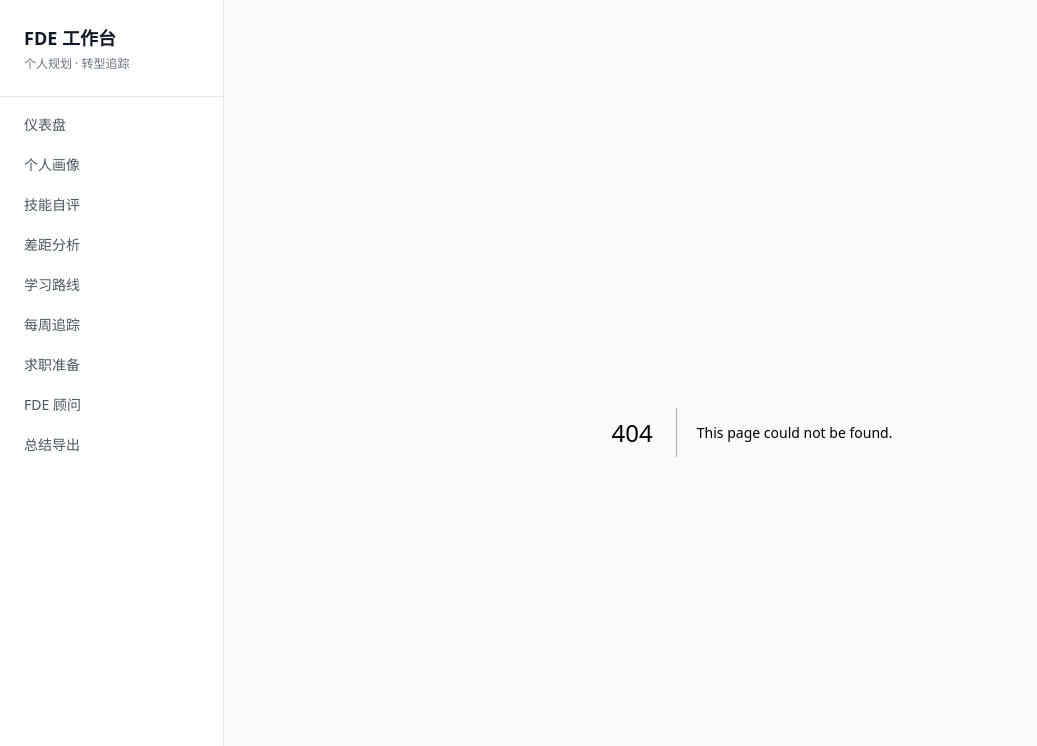
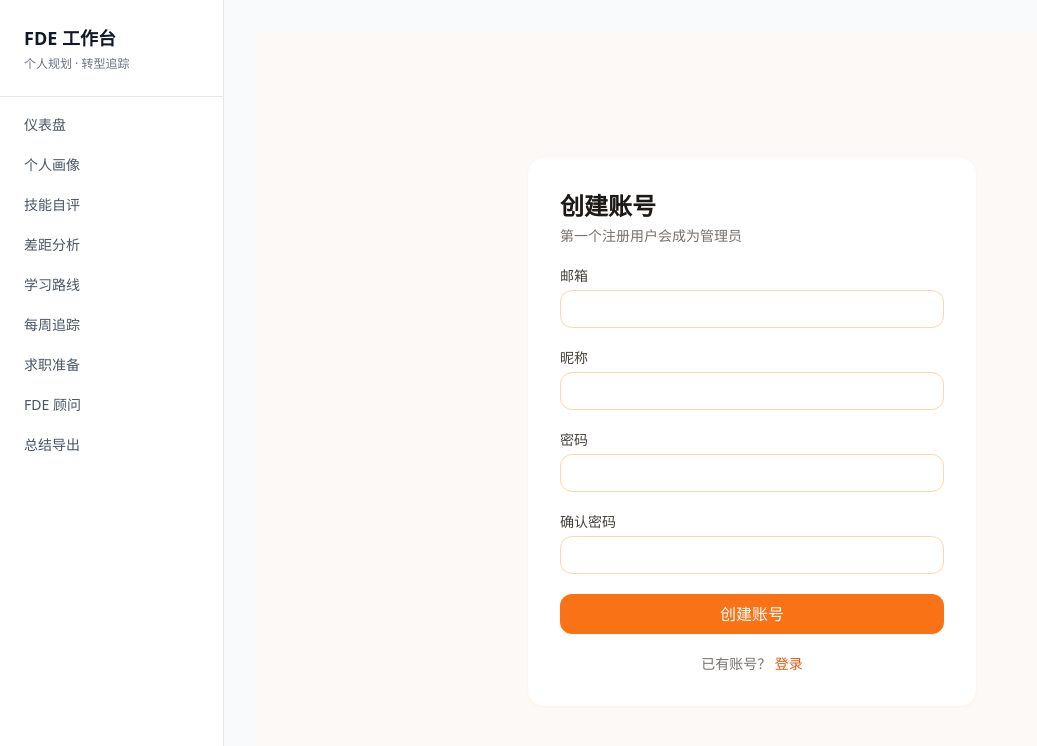
Before and after one commit to hswzhigao/fde-career-planner, a Next.js app: page /register in a window 1280 px wide. Before the commit this address had no page. Shown: the top 746 px of the page, without its empty margins (0-1037 px from the left). Built offline with nearby package versions, Linux system fonts and the light colour scheme.

Commit message:
feat: add login and registration pages

```diff
--- /dev/null
+++ b/src/app/login/page.tsx
@@ -0,0 +1,94 @@
+"use client";
+
+import { FormEvent, useState } from "react";
+import Link from "next/link";
+import { useRouter, useSearchParams } from "next/navigation";
+
+export default function LoginPage() {
+  const router = useRouter();
+  const searchParams = useSearchParams();
+  const [email, setEmail] = useState("");
+  const [password, setPassword] = useState("");
+  const [error, setError] = useState("");
+  const [loading, setLoading] = useState(false);
+
+  async function submit(e: FormEvent) {
+    e.preventDefault();
+    setLoading(true);
+    setError("");
+
+    const res = await fetch("/api/auth/login", {
+      method: "POST",
+      headers: { "Content-Type": "application/json" },
+      body: JSON.stringify({ email, password }),
+    });
+    const data = await res.json();
+
+    setLoading(false);
+    if (!res.ok) {
+      setError(data.error || "登录失败");
+      return;
+    }
+
+    router.push(searchParams.get("next") || "/");
+    router.refresh();
+  }
+
+  return (
+    <main className="flex min-h-screen items-center justify-center bg-orange-50/40 p-6">
+      <form
+        onSubmit={submit}
+        className="w-full max-w-md space-y-5 rounded-2xl bg-white p-8 shadow-sm shadow-orange-100/50"
+      >
+        <div>
+          <h1 className="text-2xl font-bold text-stone-900">登录 FDE 工作台</h1>
+          <p className="mt-1 text-sm text-stone-500">继续你的转型规划</p>
+        </div>
+
+        {error && (
+          <p className="rounded-xl bg-red-50 px-3 py-2 text-sm text-red-600">
+            {error}
+          </p>
+        )}
+
+        <label className="block text-sm font-medium text-stone-700">
+          邮箱
+          <input
+            className="mt-1 w-full rounded-xl border border-orange-200 px-3 py-2 focus:border-orange-400 focus:outline-none focus:ring-2 focus:ring-orange-200"
+            value={email}
+            onChange={(e) => setEmail(e.target.value)}
+            type="email"
+            autoComplete="email"
+            required
+          />
+        </label>
+
+        <label className="block text-sm font-medium text-stone-700">
+          密码
+          <input
+            className="mt-1 w-full rounded-xl border border-orange-200 px-3 py-2 focus:border-orange-400 focus:outline-none focus:ring-2 focus:ring-orange-200"
+            value={password}
+            onChange={(e) => setPassword(e.target.value)}
+            type="password"
+            autoComplete="current-password"
+            required
+          />
+        </label>
+
+        <button
+          disabled={loading}
+          className="w-full rounded-xl bg-orange-500 px-4 py-2 font-medium text-white hover:bg-orange-600 disabled:opacity-50"
+        >
+          {loading ? "登录中…" : "登录"}
+        </button>
+
+        <p className="text-center text-sm text-stone-500">
+          没有账号？{" "}
+          <Link className="text-orange-600 hover:underline" href="/register">
+            注册
+          </Link>
+        </p>
+      </form>
+    </main>
+  );
+}
--- /dev/null
+++ b/src/app/register/page.tsx
@@ -0,0 +1,133 @@
+"use client";
+
+import { FormEvent, useState } from "react";
+import Link from "next/link";
+import { useRouter } from "next/navigation";
+
+type RegisterForm = {
+  email: string;
+  nickname: string;
+  password: string;
+  confirmPassword: string;
+};
+
+export default function RegisterPage() {
+  const router = useRouter();
+  const [form, setForm] = useState<RegisterForm>({
+    email: "",
+    nickname: "",
+    password: "",
+    confirmPassword: "",
+  });
+  const [error, setError] = useState("");
+  const [loading, setLoading] = useState(false);
+
+  function update(key: keyof RegisterForm, value: string) {
+    setForm((current) => ({ ...current, [key]: value }));
+  }
+
+  async function submit(e: FormEvent) {
+    e.preventDefault();
+    setLoading(true);
+    setError("");
+
+    const res = await fetch("/api/auth/register", {
+      method: "POST",
+      headers: { "Content-Type": "application/json" },
+      body: JSON.stringify(form),
+    });
+    const data = await res.json();
+
+    setLoading(false);
+    if (!res.ok) {
+      setError(data.error || "注册失败");
+      return;
+    }
+
+    router.push("/");
+    router.refresh();
+  }
+
+  return (
+    <main className="flex min-h-screen items-center justify-center bg-orange-50/40 p-6">
+      <form
+        onSubmit={submit}
+        className="w-full max-w-md space-y-5 rounded-2xl bg-white p-8 shadow-sm shadow-orange-100/50"
+      >
+        <div>
+          <h1 className="text-2xl font-bold text-stone-900">创建账号</h1>
+          <p className="mt-1 text-sm text-stone-500">第一个注册用户会成为管理员</p>
+        </div>
+
+        {error && (
+          <p className="rounded-xl bg-red-50 px-3 py-2 text-sm text-red-600">
+            {error}
+          </p>
+        )}
+
+        <label className="block text-sm font-medium text-stone-700">
+          邮箱
+          <input
+            className="mt-1 w-full rounded-xl border border-orange-200 px-3 py-2 focus:border-orange-400 focus:outline-none focus:ring-2 focus:ring-orange-200"
+            value={form.email}
+            onChange={(e) => update("email", e.target.value)}
+            type="email"
+            autoComplete="email"
+            required
+          />
+        </label>
+
+        <label className="block text-sm font-medium text-stone-700">
+          昵称
+          <input
+            className="mt-1 w-full rounded-xl border border-orange-200 px-3 py-2 focus:border-orange-400 focus:outline-none focus:ring-2 focus:ring-orange-200"
+            value={form.nickname}
+            onChange={(e) => update("nickname", e.target.value)}
+            type="text"
+            autoComplete="nickname"
+          />
+        </label>
+
+        <label className="block text-sm font-medium text-stone-700">
+          密码
+          <input
+            className="mt-1 w-full rounded-xl border border-orange-200 px-3 py-2 focus:border-orange-400 focus:outline-none focus:ring-2 focus:ring-orange-200"
+            value={form.password}
+            onChange={(e) => update("password", e.target.value)}
+            type="password"
+            autoComplete="new-password"
+            minLength={8}
+            required
+          />
+        </label>
+
+        <label className="block text-sm font-medium text-stone-700">
+          确认密码
+          <input
+            className="mt-1 w-full rounded-xl border border-orange-200 px-3 py-2 focus:border-orange-400 focus:outline-none focus:ring-2 focus:ring-orange-200"
+            value={form.confirmPassword}
+            onChange={(e) => update("confirmPassword", e.target.value)}
+            type="password"
+            autoComplete="new-password"
+            minLength={8}
+            required
+          />
+        </label>
+
+        <button
+          disabled={loading}
+          className="w-full rounded-xl bg-orange-500 px-4 py-2 font-medium text-white hover:bg-orange-600 disabled:opacity-50"
+        >
+          {loading ? "创建中…" : "创建账号"}
+        </button>
+
+        <p className="text-center text-sm text-stone-500">
+          已有账号？{" "}
+          <Link className="text-orange-600 hover:underline" href="/login">
+            登录
+          </Link>
+        </p>
+      </form>
+    </main>
+  );
+}
```
